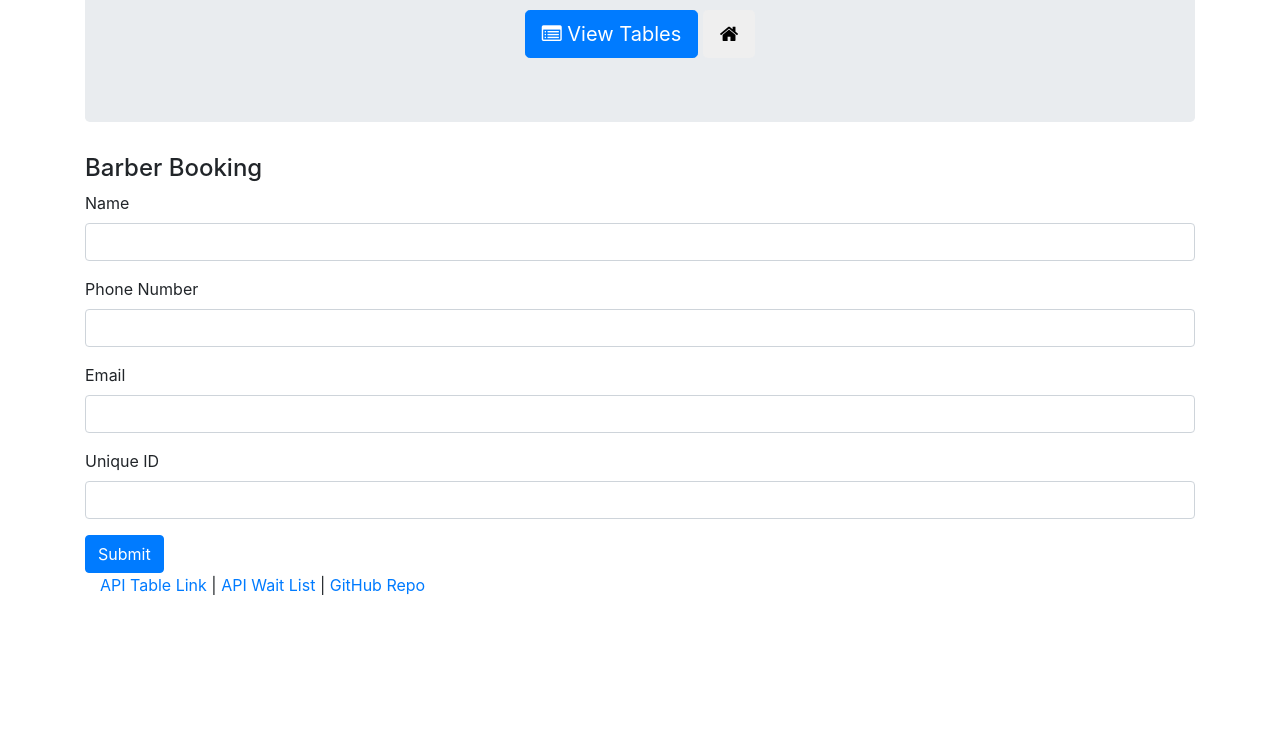
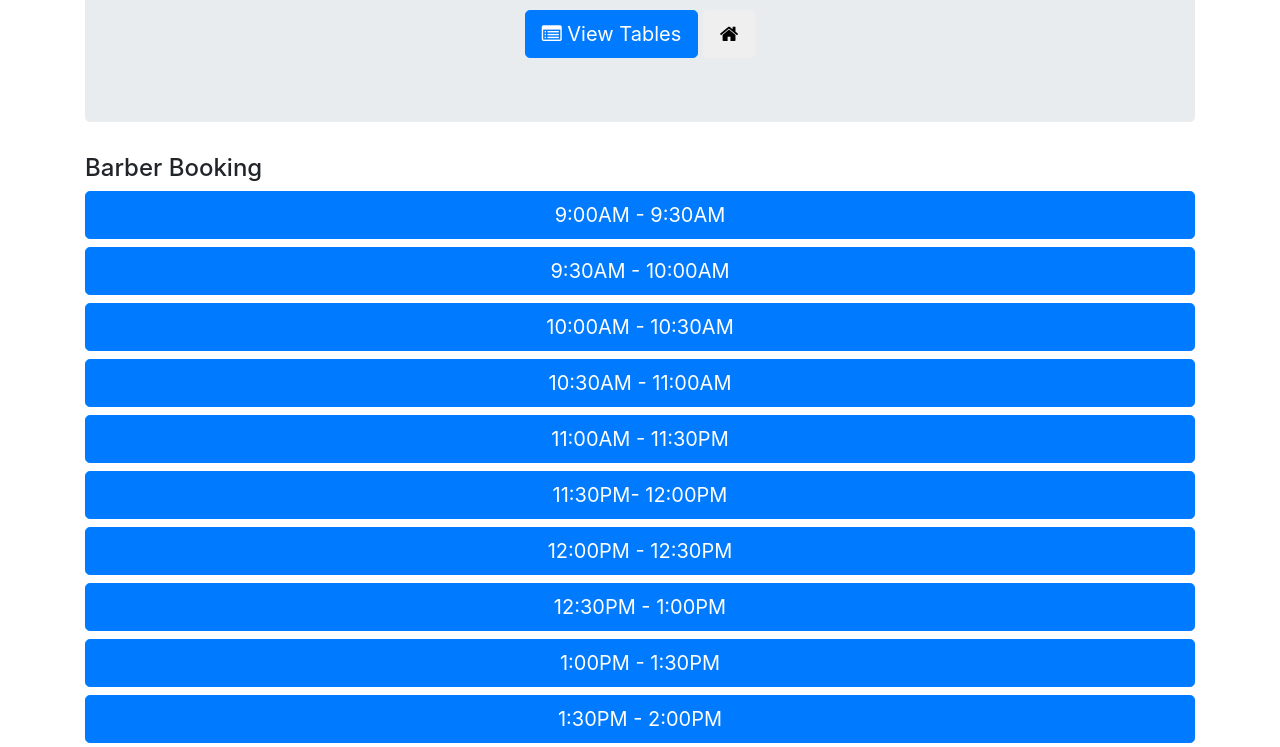
Before and after one commit to jmyager/Buzz-d, a website: page public/book.html in a window 1280 px wide. Shown: the part 205-952 px from the top of the page. Before the commit the page ends 818 px from the top, so only its background shows below. Drawn offline with nearby package versions, Linux system fonts and the light colour scheme.

Commit message:
new book.html

```diff
--- a/public/book.html
+++ b/public/book.html
@@ -38,6 +38,18 @@
           <div class="panel-body">
 
             <form role="form">
+
+              <button type="button" class="btn btn-primary btn-lg btn-block" id="time">9:00AM - 9:30AM</button>
+              <button type="button" class="btn btn-primary btn-lg btn-block" id="time">9:30AM - 10:00AM</button>
+              <button type="button" class="btn btn-primary btn-lg btn-block" id="time">10:00AM - 10:30AM</button>
+              <button type="button" class="btn btn-primary btn-lg btn-block" id="time">10:30AM - 11:00AM</button>
+              <button type="button" class="btn btn-primary btn-lg btn-block" id="time">11:00AM - 11:30PM</button>
+              <button type="button" class="btn btn-primary btn-lg btn-block" id="time">11:30PM- 12:00PM</button>
+              <button type="button" class="btn btn-primary btn-lg btn-block" id="time">12:00PM - 12:30PM</button>
+              <button type="button" class="btn btn-primary btn-lg btn-block" id="time">12:30PM - 1:00PM</button>
+              <button type="button" class="btn btn-primary btn-lg btn-block" id="time">1:00PM - 1:30PM</button>
+              <button type="button" class="btn btn-primary btn-lg btn-block" id="time">1:30PM - 2:00PM</button>
+
 
               <div class="form-group">
                 <label for="reserve-name">Name</label>
@@ -95,8 +107,7 @@
       var newReservation = {
         customerName: $("#reserve-name").val().trim(),
         phoneNumber: $("#reserve-phone").val().trim(),
-        customerEmail: $("#reserve-email").val().trim(),
-        customerID: $("#reserve-unique-id").val().trim()
+        customerEmail: $("#reserve-email").val().trim()
       };
 
       console.log(newReservation);
@@ -123,7 +134,6 @@
           $("#reserve-name").val("");
           $("#reserve-phone").val("");
           $("#reserve-email").val("");
-          $("#reserve-unique-id").val("");
 
         });
 
```
